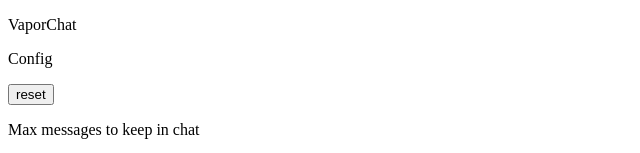
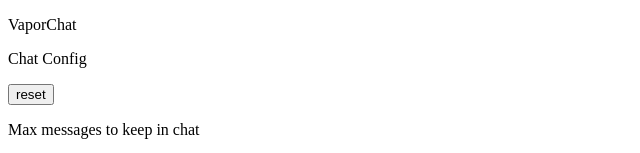
Before and after one commit to Jaimeloeuf/VaporChat, a Vue app in the folder webapp/: page / in a window 1280 px wide. Shown: the top 153 px of the page, without its empty margins (0-640 px from the left). Built offline with nearby package versions, Linux system fonts and the light colour scheme; the HTML template or start-up script is replaced by a standard one.

Commit message:
Rename Config to Chat Config in App.

```diff
--- a/webapp/src/App.vue
+++ b/webapp/src/App.vue
@@ -49,7 +49,7 @@ const leaveChat = () => window.location.reload()
           <p class="text-2xl">VaporChat</p>
           <div class="w-xs">
             <div class="flex flex-row justify-between pb-1">
-              <p>Config</p>
+              <p>Chat Config</p>
               <button
                 class="cursor-pointer text-sm font-light text-red-400 underline"
                 @click="resetConfig"
```
